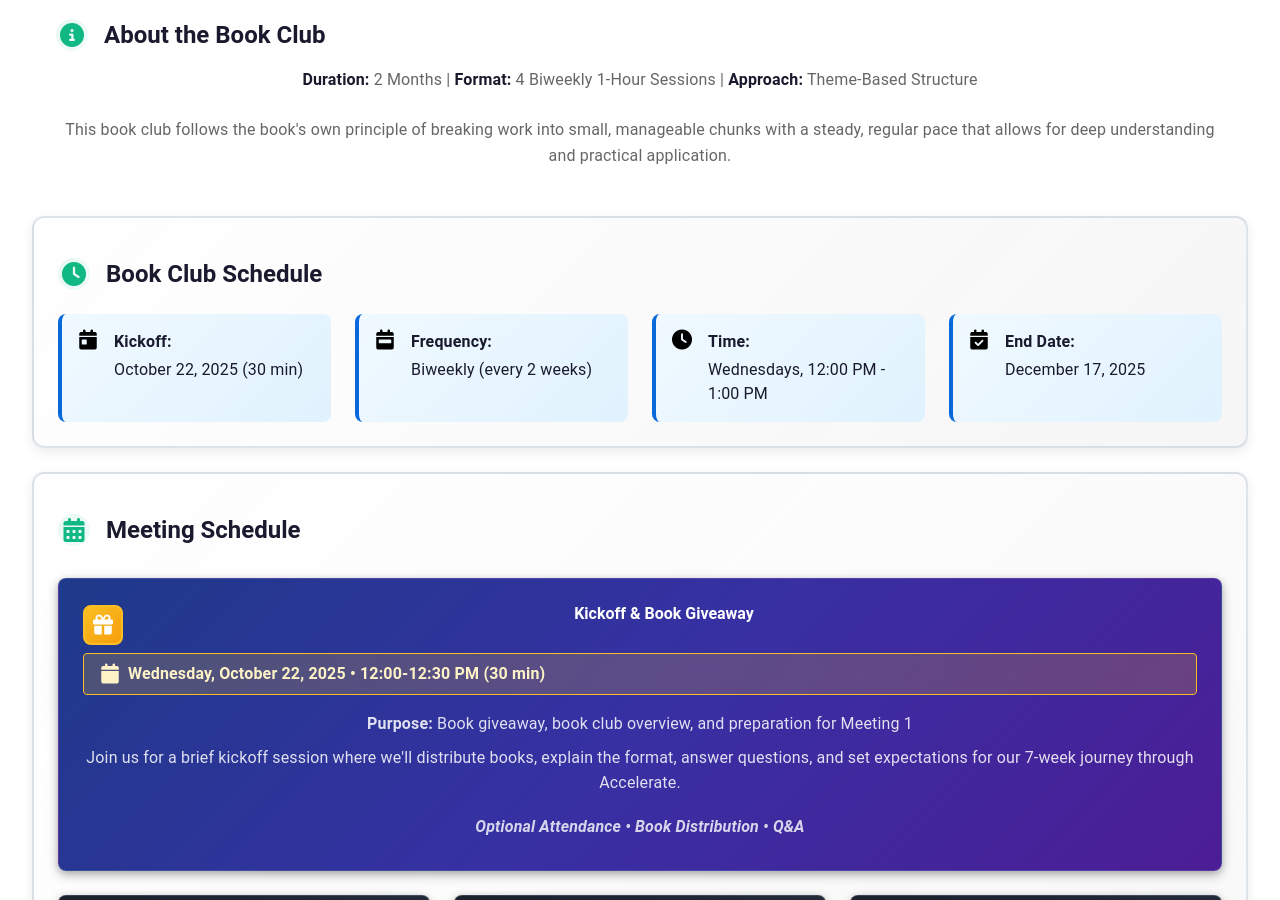
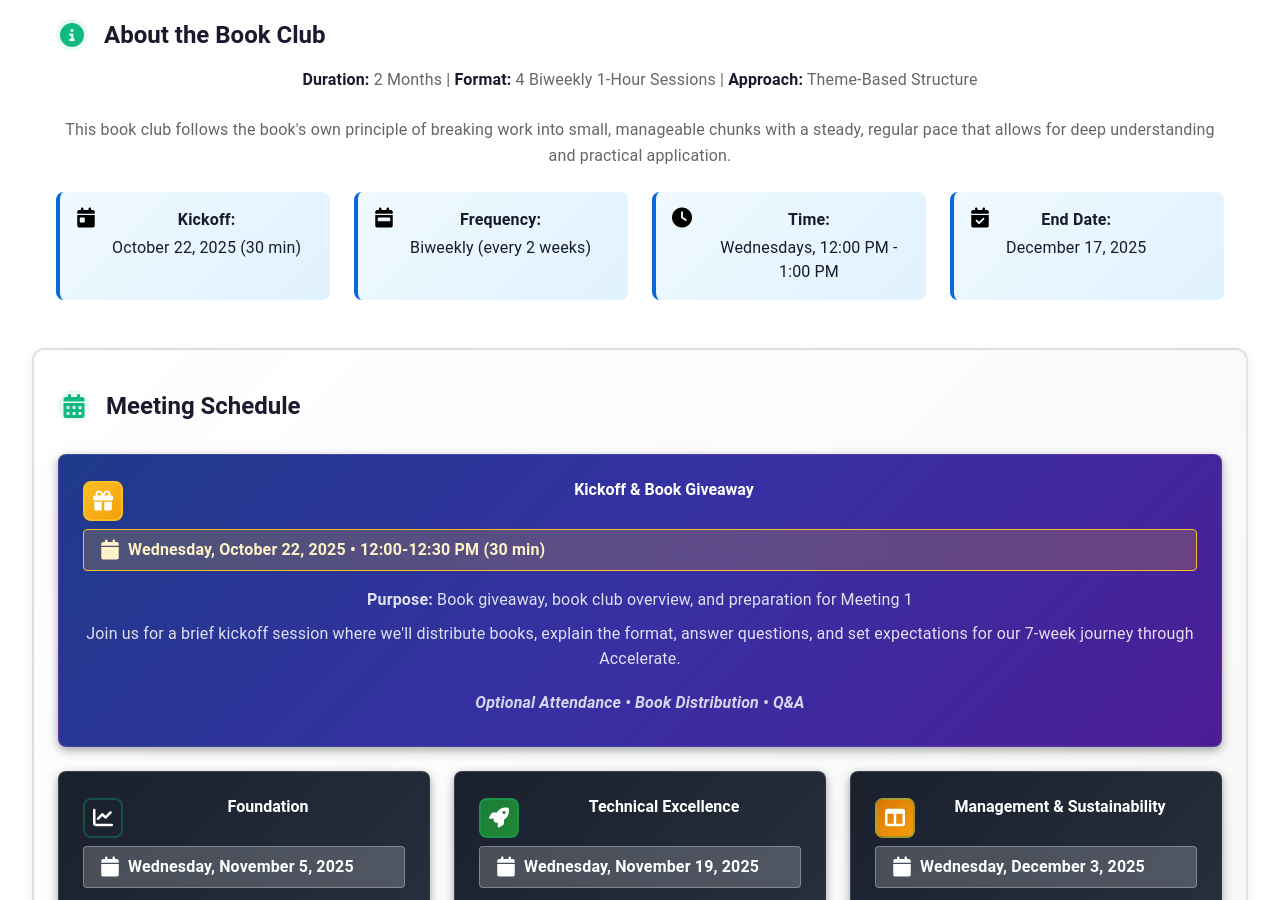
Before and after one commit to mhenke/accelerate-devex-book-club-notebooklm, a Jekyll site: the page built from docs/meetings.md, in a window 1280 px wide and 900 px high, scrolled down 701 px. Built offline with Jekyll 4.4.1, drawn with Linux system fonts in a browser that asks for light colours; some web fonts are replaced.

Commit message:
Consolidate schedule into About the Book Club section for cleaner layout
Merge the "Book Club Schedule" details grid into the "About the Book Club" section, removing the redundant separate schedule section. This creates a single, focused information section with all essential details in one place.

- Removed duplicate "Book Club Schedule" section
- Schedule grid now part of "About the Book Club"
- Cleaner, more scannable page layout
- Matches the compact, efficient design of index.md

🤖 Generated with [Claude Code](https://claude.com/claude-code)

Co-Authored-By: Claude <noreply@anthropic.com>

```diff
--- a/docs/meetings.md
+++ b/docs/meetings.md
@@ -28,11 +28,7 @@ title: Meetings
 <h2><em class="fas fa-info-circle" aria-hidden="true"></em> About the Book Club</h2>
 <p><strong>Duration:</strong> 2 Months | <strong>Format:</strong> 4 Biweekly 1-Hour Sessions | <strong>Approach:</strong> Theme-Based Structure</p>
 <p>This book club follows the book's own principle of breaking work into small, manageable chunks with a steady, regular pace that allows for deep understanding and practical application.</p>
-</div>
 
-<!-- Schedule Overview -->
-<div class="section-card" markdown="0">
-<h2><i class="fas fa-clock" aria-hidden="true"></i> Book Club Schedule</h2>
 <div class="schedule-details">
 <div class="schedule-item">
 <i class="fas fa-calendar-day"></i>
```
